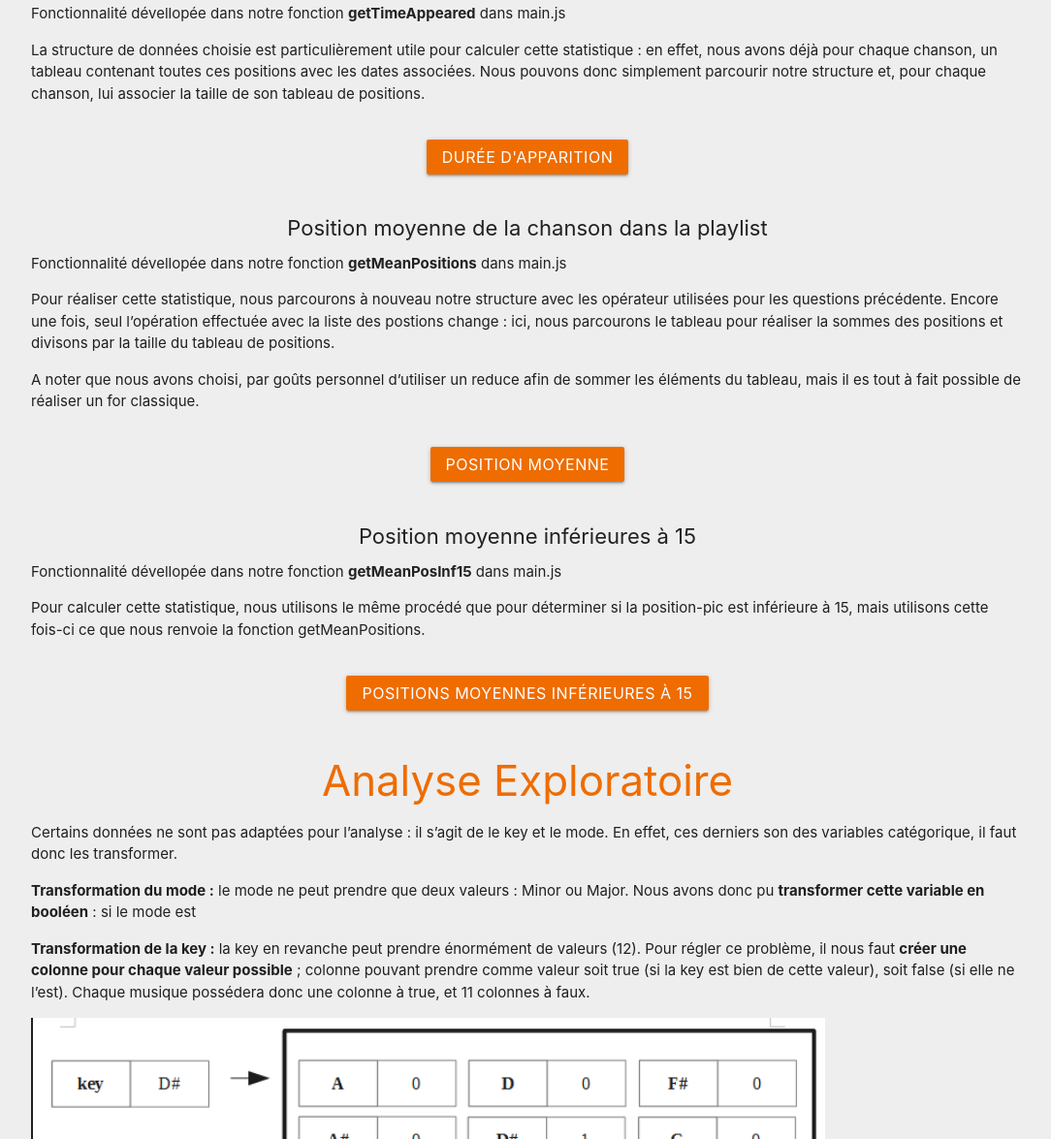
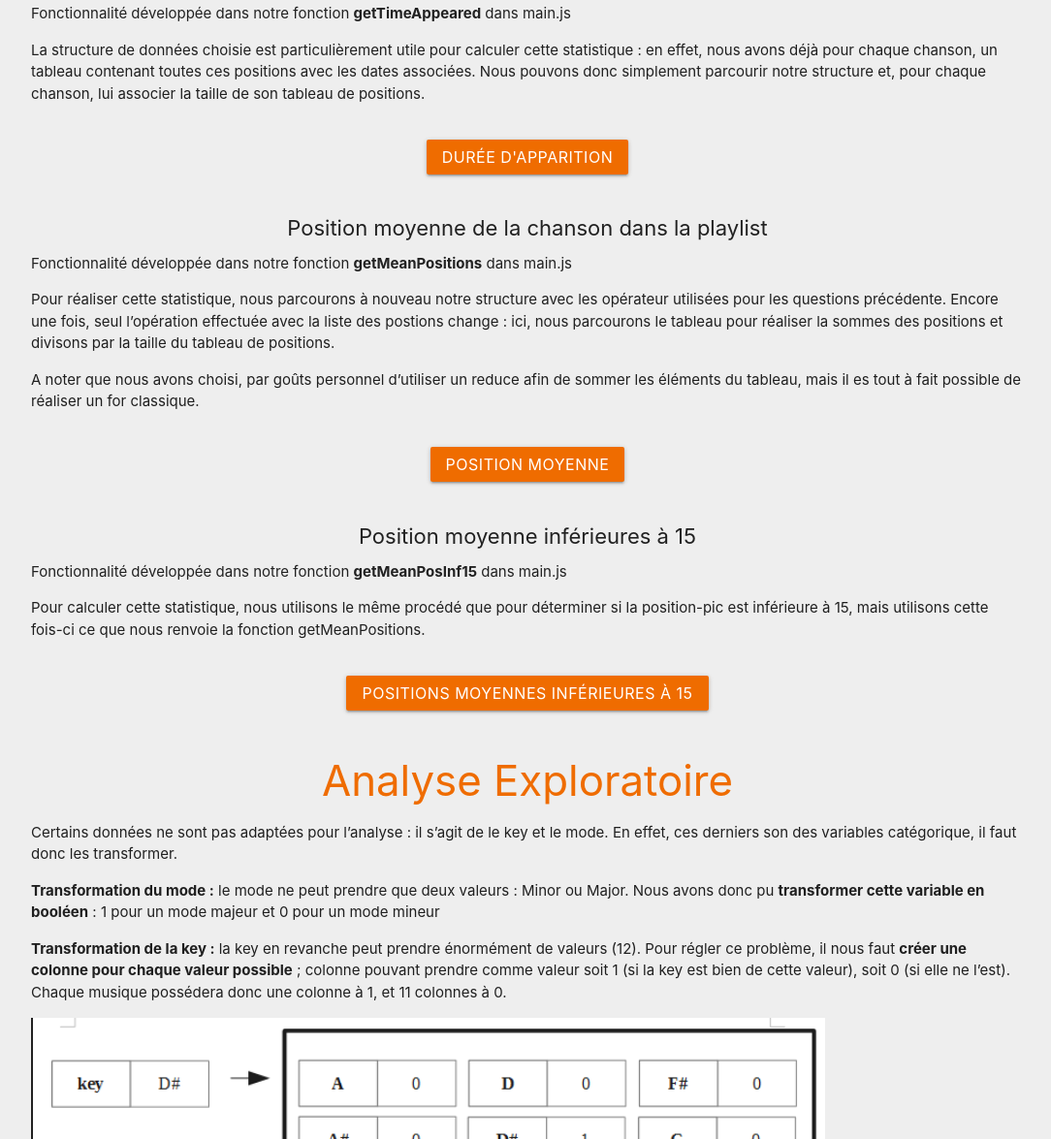
Before and after one commit to aliegeois/data-mining-project, a website: page public/index.html in a window 1280 px wide. Shown: the part 4496-5671 px from the top of the page at 97% size, without its empty margins (96-1180 px from the left). Drawn offline with Linux system fonts and the light colour scheme.

Commit message:
main -> server

```diff
--- a/package.json
+++ b/package.json
@@ -3,7 +3,7 @@
 	"version": "0.0.1",
 	"description": "Projet de Data Mining (M1S2)",
 	"scripts": {
-		"start": "node main.js"
+		"start": "node server.js"
 	},
 	"dependencies": {
 		"eslint": "^5.15.3",
--- a/public/index.html
+++ b/public/index.html
@@ -139,7 +139,7 @@
 
 		<!-- 2.1.1 -->
 		<h4>Positions-pics</h4>
-		<div class="fonctionAssociee">Fonctionnalité dévellopée dans notre fonction <span>getPositionPic</span> dans main.js</div>
+		<div class="fonctionAssociee">Fonctionnalité développée dans notre fonction <span>getPositionPic</span> dans main.js</div>
 		<div class="rapport">
 			<!-- Des fonctions requéttant le serveur pour trouver proprement les rapport via les .txt sont prêts dans le .js mais json ne permet pas de bien mettre en forme-->
 			<p>Afin de calculer la position-pic de chaque chanson, il nous suffit de parcourir la structure de données évoquées via des itérateurs natifs de JavaScript :</p>
@@ -189,7 +189,7 @@
 
 		<!-- 2.1.2 -->
 		<h4>Positions-pic inférieures à 15</h4>
-		<div class="fonctionAssociee">Fonctionnalité dévellopée dans notre fonction <span> getIsTop15</span> dans main.js</div>
+		<div class="fonctionAssociee">Fonctionnalité développée dans notre fonction <span> getIsTop15</span> dans main.js</div>
 		<div class="rapport">
 			<p>Pour associer un booléen à chaque chanson indiquant si elle a été au moins une fois au dessus de la 15ème position dans une playlist, nous parcourons simplement le tableau de positionPic issu de la question précédente avec le même type d’itérateur que défini plus haut et associons un booléen à l’url selon que la position moyenne qui lui est associé est inférieure à 15 ou non.</p>
 		</div>
@@ -201,7 +201,7 @@
 
 		<!-- 2.1.3 -->
 		<h4>Durée pendant laquelle la chanson est apparue dans la playlist</h4>
-		<div class="fonctionAssociee">Fonctionnalité dévellopée dans notre fonction <span>getTimeAppeared</span> dans main.js</div>
+		<div class="fonctionAssociee">Fonctionnalité développée dans notre fonction <span>getTimeAppeared</span> dans main.js</div>
 		<div class="rapport">
 			<p>La structure de données choisie est particulièrement utile pour calculer cette statistique : en effet, nous avons déjà pour chaque chanson, un tableau contenant toutes ces positions avec les dates associées. Nous pouvons donc simplement parcourir notre structure et, pour chaque chanson, lui associer la taille de son tableau de positions.</p>
 		</div>
@@ -213,7 +213,7 @@
 
 		<!-- 2.1.4 -->
 		<h4>Position moyenne de la chanson dans la playlist</h4>
-		<div class="fonctionAssociee">Fonctionnalité dévellopée dans notre fonction <span>getMeanPositions</span> dans main.js</div>
+		<div class="fonctionAssociee">Fonctionnalité développée dans notre fonction <span>getMeanPositions</span> dans main.js</div>
 		<div class="rapport">
 			<p>Pour réaliser cette statistique, nous parcourons à nouveau notre structure avec les opérateur utilisées pour les questions précédente. Encore une fois, seul l’opération effectuée avec la liste des postions change : ici, nous parcourons le tableau pour réaliser la sommes des positions et divisons par la taille du tableau de positions.</p>
 			<p>A noter que nous avons choisi, par goûts personnel d’utiliser un reduce afin de sommer les éléments du tableau, mais il es tout à fait possible de réaliser un for classique.</p>
@@ -225,7 +225,7 @@
 
 		<!-- 2.1.5 -->
 		<h4>Position moyenne inférieures à 15</h4>
-		<div class="fonctionAssociee">Fonctionnalité dévellopée dans notre fonction <span>getMeanPosInf15</span> dans main.js</div>
+		<div class="fonctionAssociee">Fonctionnalité développée dans notre fonction <span>getMeanPosInf15</span> dans main.js</div>
 		<div class="rapport">
 			<p>Pour calculer cette statistique, nous utilisons le même procédé que pour déterminer si la position-pic est inférieure à 15, mais utilisons cette fois-ci ce que nous renvoie la fonction getMeanPositions.</p>
 		</div>
@@ -244,8 +244,8 @@
 		<!-- 2.2 -->
 		<h3>Analyse Exploratoire</h3>
 		<p>Certains données ne sont pas adaptées pour l’analyse : il s’agit de le key et le mode. En effet, ces derniers son des variables catégorique, il faut donc les transformer.</p>
-		<p><b>Transformation du mode :</b> le mode ne peut prendre que deux valeurs : Minor ou Major. Nous avons donc pu <b>transformer cette variable en booléen</b> : si le mode est </p>
-		<p><b>Transformation de la key :</b> la key en revanche peut prendre énormément de valeurs (12). Pour régler ce problème, il nous faut <b>créer une colonne pour chaque valeur possible</b> ; colonne pouvant prendre comme valeur soit true (si la key est bien de cette valeur), soit false (si elle ne l’est). Chaque musique possédera donc une colonne à true, et 11 colonnes à faux.</p>
+		<p><b>Transformation du mode :</b> le mode ne peut prendre que deux valeurs : Minor ou Major. Nous avons donc pu <b>transformer cette variable en booléen</b> : 1 pour un mode majeur et 0 pour un mode mineur</p>
+		<p><b>Transformation de la key :</b> la key en revanche peut prendre énormément de valeurs (12). Pour régler ce problème, il nous faut <b>créer une colonne pour chaque valeur possible</b> ; colonne pouvant prendre comme valeur soit 1 (si la key est bien de cette valeur), soit 0 (si elle ne l’est). Chaque musique possédera donc une colonne à 1, et 11 colonnes à 0.</p>
 		<img src="images/modificationKey.png" alt="Mdofication de la key" class="img_rapport" />
 		<p>Afin de pouvoir effectuer des calculs intéressant, il nous faut avoir accès à des données telles que la moyenne pour chaque variable, l’écart-type… Le JavaScript natif ne proposant pas de telles fonctionnalités, il nous a fallut réaliser des fonctions calculant ces statistiques à la main. L’idée est assez simple : nous parcourons notre structure de données et utilisons les formules classiques de moyenne, écart-type… </p>
 
@@ -259,7 +259,7 @@
 
 		<!-- 2.2.1 -->
 		<h4>Analyse descriptive 2D</h4>
-		<div class="fonctionAssociee">Fonctionnalité dévellopée dans notre fonction <span>getTimeAppeared</span> dans main.js</div>
+		<div class="fonctionAssociee">Fonctionnalité développée dans notre fonction <span>getTimeAppeared</span> dans main.js</div>
 		<div class="rapport">
 
 		</div>
@@ -270,7 +270,7 @@
 
 		<!-- 2.2.2 -->
 		<h4>Profil de la chanson moyenne pour chaque playlist</h4>
-		<div class="fonctionAssociee">Fonctionnalité dévellopée dans notre fonction <span>getMeanMusics</span> dans main.js</div>
+		<div class="fonctionAssociee">Fonctionnalité développée dans notre fonction <span>getMeanMusics</span> dans main.js</div>
 		<div class="rapport">
 			<p>En réalisant la moyenne sur chaque valeur pour toute les chansons d’un playlist, nous pouvons établir le profil type de la chanson de la playlist (c’est celle ayant toutes ses valeurs égales à la moyenne).</p>
 			<p>Pour réaliser cela, nous récupérons les données renvoyées par getStats et ne considérons que les moyennes associées à la playlist de notre choix. Nous ne pouvons malheureusement pas renvoyer directement les moyennes comme cela à cause des 12 colonnes de key. En effet, celle-ci ont une moyenne entre 0 et 1 (et plus proche de 0 car uniquement 1 variables sur 12 est égal à 1 à chaque fois). Hors, une musique, même moyenne, ne peut avoir que des 0 ou des 1 pour cette variable. Nous avons donc choisi de trouver la colonne key avec la valeur moyenne la plus haute, de mettre à 1 la colonne key de la chanson moyenne de cette key, et de mettre toutes les autres à 0.</p>
@@ -286,7 +286,7 @@
 
 		<!-- 2.2.3 -->
 		<h4>Chanson avec la meilleure position moyenne pour chaque playlist</h4>
-		<div class="fonctionAssociee">Fonctionnalité dévellopée dans notre fonction <span>getBestMeanPositionSong</span> dans main.js</div>
+		<div class="fonctionAssociee">Fonctionnalité développée dans notre fonction <span>getBestMeanPositionSong</span> dans main.js</div>
 		<div class="rapport">
 			<p>La chanson la mieux classée  au sens de la position moyenne est définie comme la musique est la position moyenne la plus faible. Pour cela, nous utilisons la structure indiquant pour chaque playlist, pour chaque url sa position moyenne (celle-ci est calculée par la fonction getMeanPositions).</p>
 			<p>Nous parcourons donc la structure et, pour chaque playlist, parcourons toutes les musique et gardons celle avec la position moyenne la plus basse. Nous renvoyons finalement l’objet associant la playlist à sa « meilleure musique ».</p>
@@ -299,7 +299,7 @@
 
 		<!-- 2.2.4 -->
 		<h4>Evolution de la position d'une chanson au fil du temps</h4>
-		<div class="fonctionAssociee">Fonctionnalité dévellopée dans notre fonction <span>getSongEvolution</span> dans main.js</div>
+		<div class="fonctionAssociee">Fonctionnalité développée dans notre fonction <span>getSongEvolution</span> dans main.js</div>
 		<div class="rapport">
 			<p>La structure de données avec laquelle nous travaillons associe déjà une musique avec la liste de ses positions au fil du temps. La fonction retournant la liste des positions d’une musique (associée aux dates correspondantes) est donc triviale : nous nous contentons de retourner le champs « positions » associé à la playlist et à la musique demandées :</p>
 			<div class="codeSample">
--- a/main.js
+++ b/server.js
@@ -597,7 +597,7 @@ let closest = kClosestMusicsWithNormalisedData(normalized, 5);
 let meanMusicsPerPlaylist = getMeanMusics(data2);
 let bestMeanPositionSong = getBestMeanPositionSong(meanPositions);
 let songEvolution = getSongEvolution(data, 'https://www.spotontrack.com/track/my-own-summer-shove-it/18052', 'metal');
-console.log(closest);
+// console.log(closest);
 
 //
 
```
